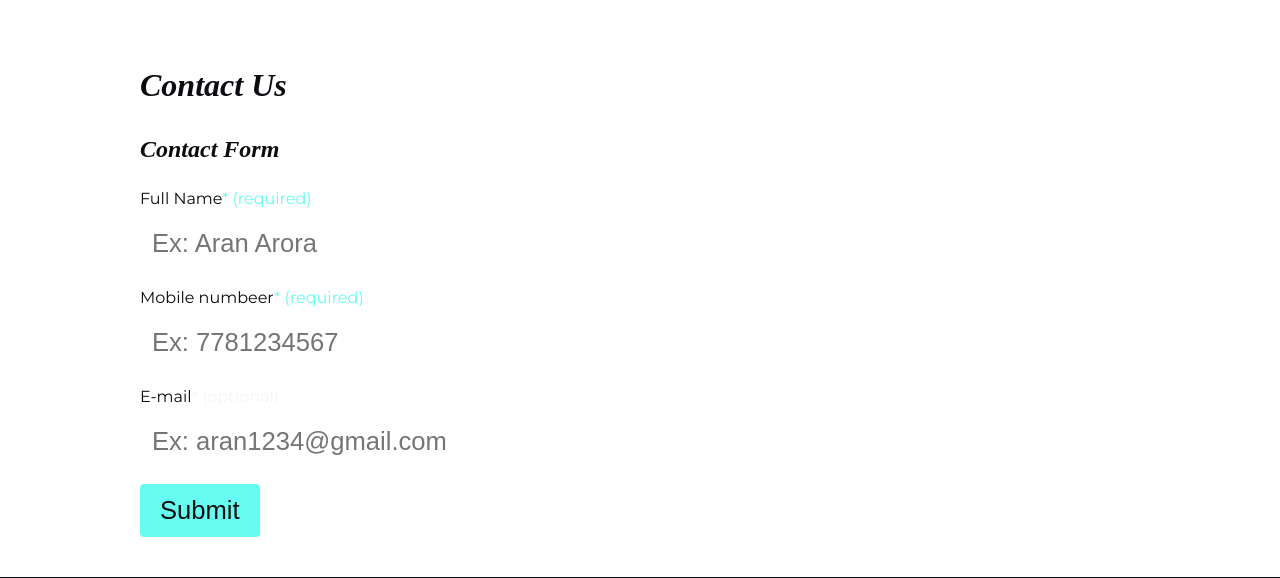
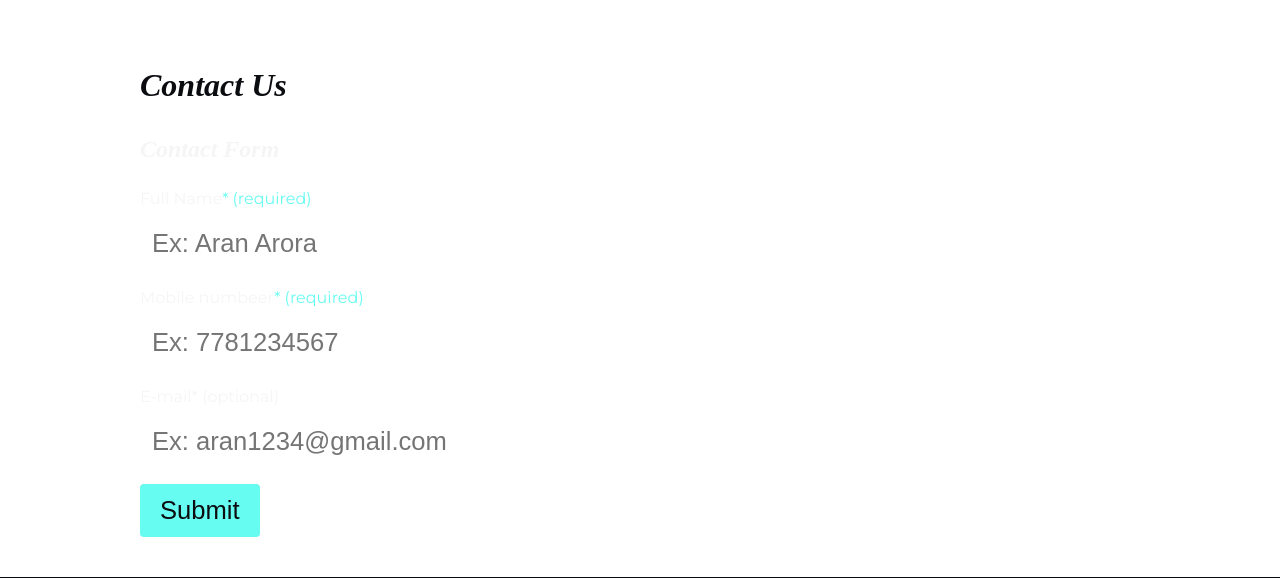
Before and after one commit to Aranarora/DGL123-Project-Aran-Arora, a PHP site: template views/contact.view.php in a window 1280 px wide. Shown: the part 70-648 px from the top of the page. Run offline with PHP 8.4, Linux system fonts and the light colour scheme; the template is opened without the code that fills it, so the values that code supplies are empty; some web fonts are replaced.

Commit message:
Make the h2 and all label to display in smokewhite

```diff
--- a/stylesheet.css
+++ b/stylesheet.css
@@ -373,6 +373,14 @@ footer a:hover {
     color: whitesmoke;
 }
 
+.form-wrapper h2 {
+    color: whitesmoke;
+}
+
+.form-wrapper label {
+    color: whitesmoke;
+}
+
 
 /* max-width:749px */
 
```
